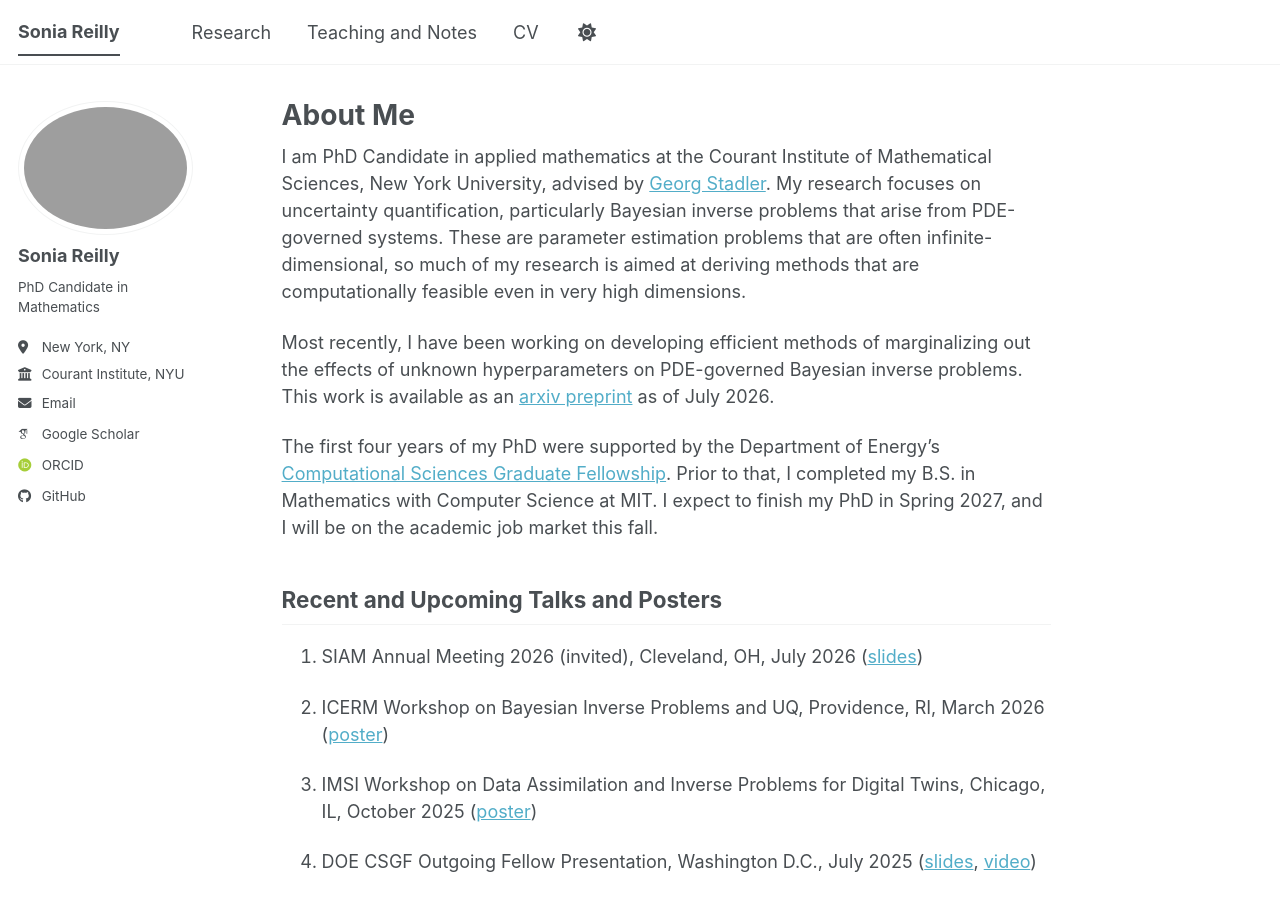
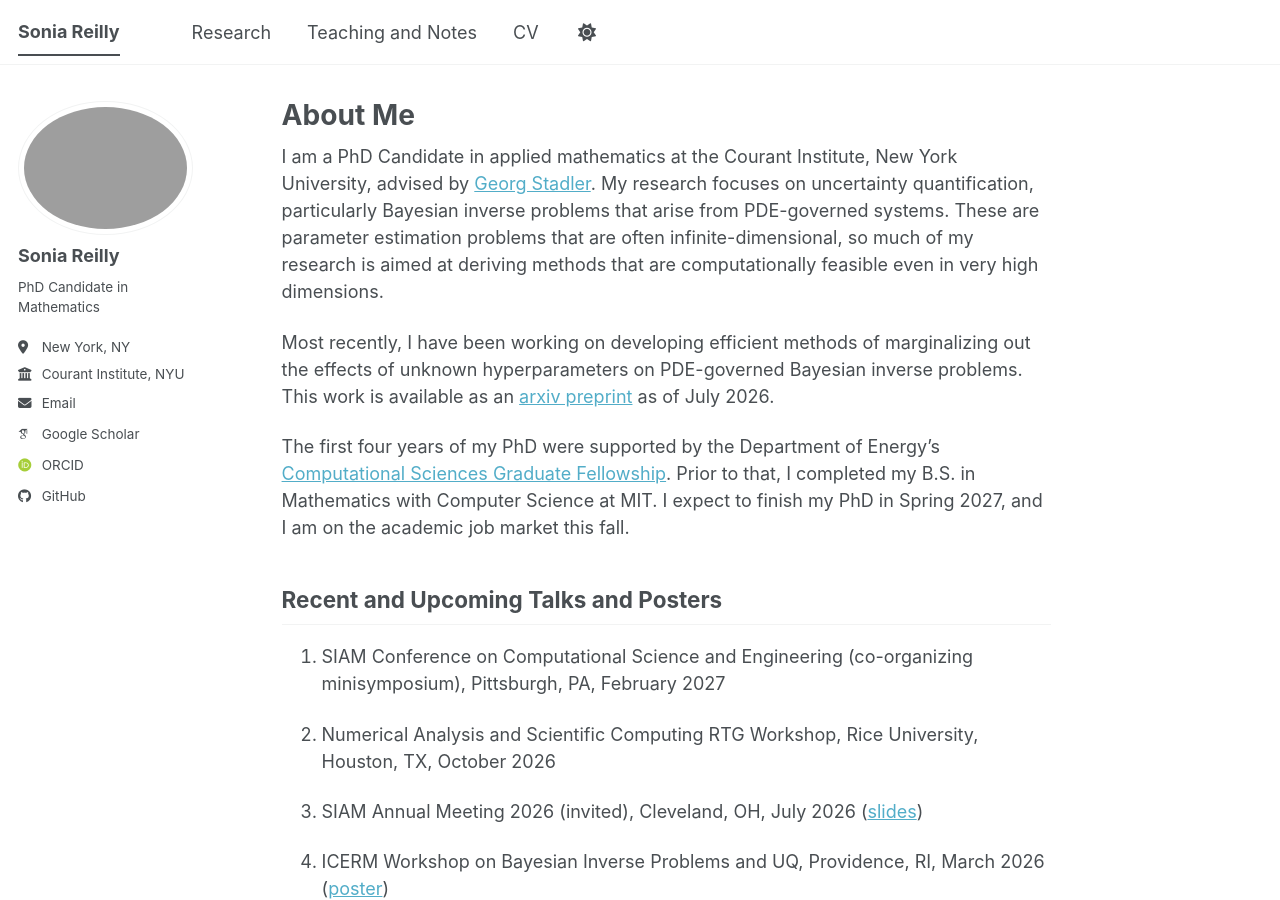
Before and after one commit to soniareilly/soniareilly.github.io, a Jekyll site: the page built from _pages/about.md, in a window 1280 px wide and 900 px high. Built offline with Jekyll 4.4.1, drawn with Linux system fonts in a browser that asks for light colours; some web fonts are replaced; a script bundle is joined from its source files by our own code; library files that are not in the unit come from our copies.

Commit message:
Updated upcoming talks

```diff
--- a/_pages/about.md
+++ b/_pages/about.md
@@ -7,14 +7,18 @@ redirect_from:
   - /about.html
 ---
 
-I am PhD Candidate in applied mathematics at the Courant Institute of Mathematical Sciences, New York University, advised by [Georg Stadler](https://math.nyu.edu/~stadler/). My research focuses on uncertainty quantification, particularly Bayesian inverse problems that arise from PDE-governed systems. These are parameter estimation problems that are often infinite-dimensional, so much of my research is aimed at deriving methods that are computationally feasible even in very high dimensions.
+I am a PhD Candidate in applied mathematics at the Courant Institute, New York University, advised by [Georg Stadler](https://math.nyu.edu/~stadler/). My research focuses on uncertainty quantification, particularly Bayesian inverse problems that arise from PDE-governed systems. These are parameter estimation problems that are often infinite-dimensional, so much of my research is aimed at deriving methods that are computationally feasible even in very high dimensions.
 
 Most recently, I have been working on developing efficient methods of marginalizing out the effects of unknown hyperparameters on PDE-governed Bayesian inverse problems. This work is available as an [arxiv preprint](https://arxiv.org/abs/2607.03355) as of July 2026.
 
-The first four years of my PhD were supported by the Department of Energy's [Computational Sciences Graduate Fellowship](https://www.krellinst.org/csgf/). Prior to that, I completed my B.S. in Mathematics with Computer Science at MIT. I expect to finish my PhD in Spring 2027, and I will be on the academic job market this fall.
+The first four years of my PhD were supported by the Department of Energy's [Computational Sciences Graduate Fellowship](https://www.krellinst.org/csgf/). Prior to that, I completed my B.S. in Mathematics with Computer Science at MIT. I expect to finish my PhD in Spring 2027, and I am on the academic job market this fall.
 
 Recent and Upcoming Talks and Posters
 ------
+1. SIAM Conference on Computational Science and Engineering (co-organizing minisymposium), Pittsburgh, PA, February 2027
+
+1. Numerical Analysis and Scientific Computing RTG Workshop, Rice University, Houston, TX, October 2026
+
 1. SIAM Annual Meeting 2026 (invited), Cleveland, OH, July 2026 ([slides](/files/SIAM_AN_26_slides.pdf))
 
 1. ICERM Workshop on Bayesian Inverse Problems and UQ, Providence, RI, March 2026 ([poster](/files/ICERM_2026_poster.pdf))
```
